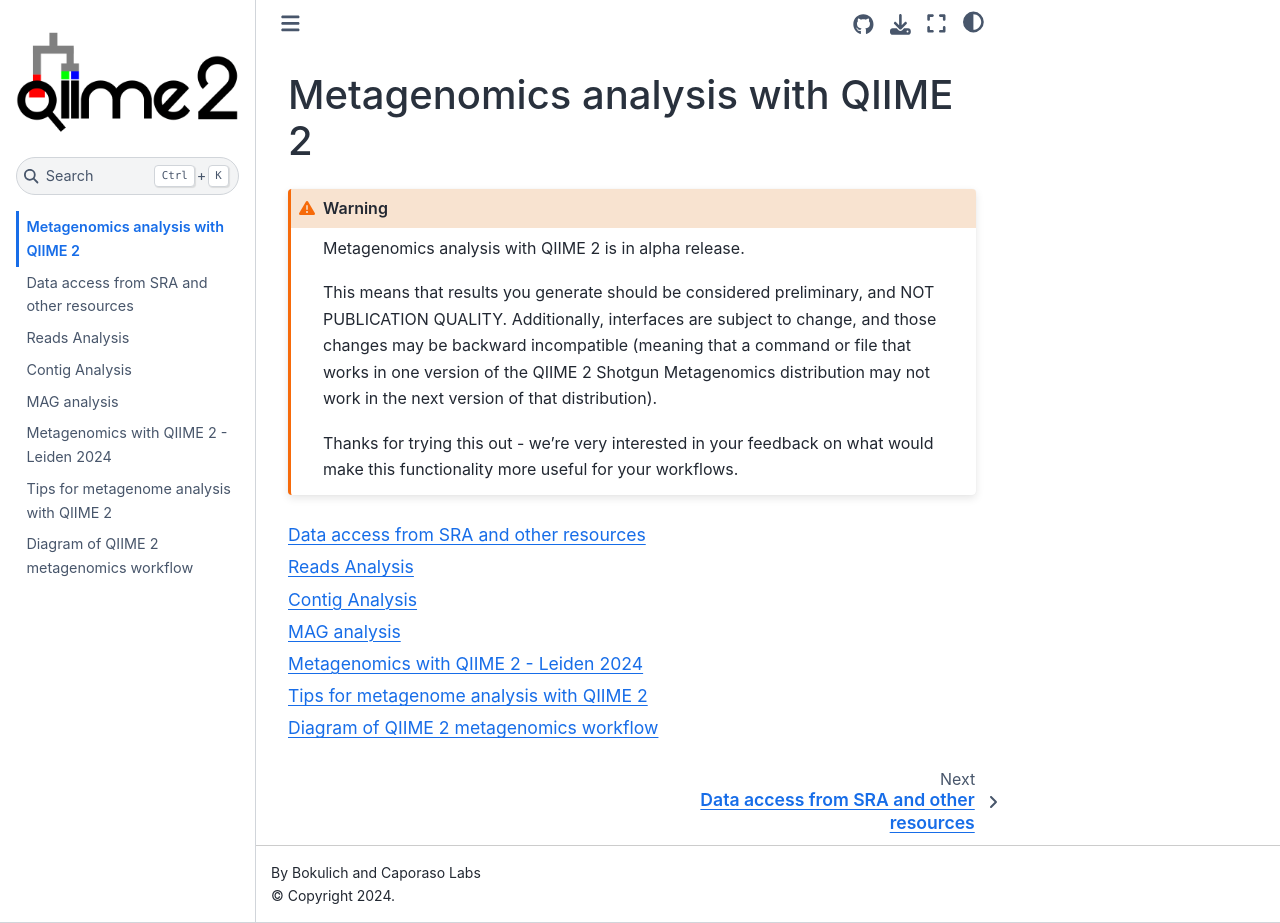
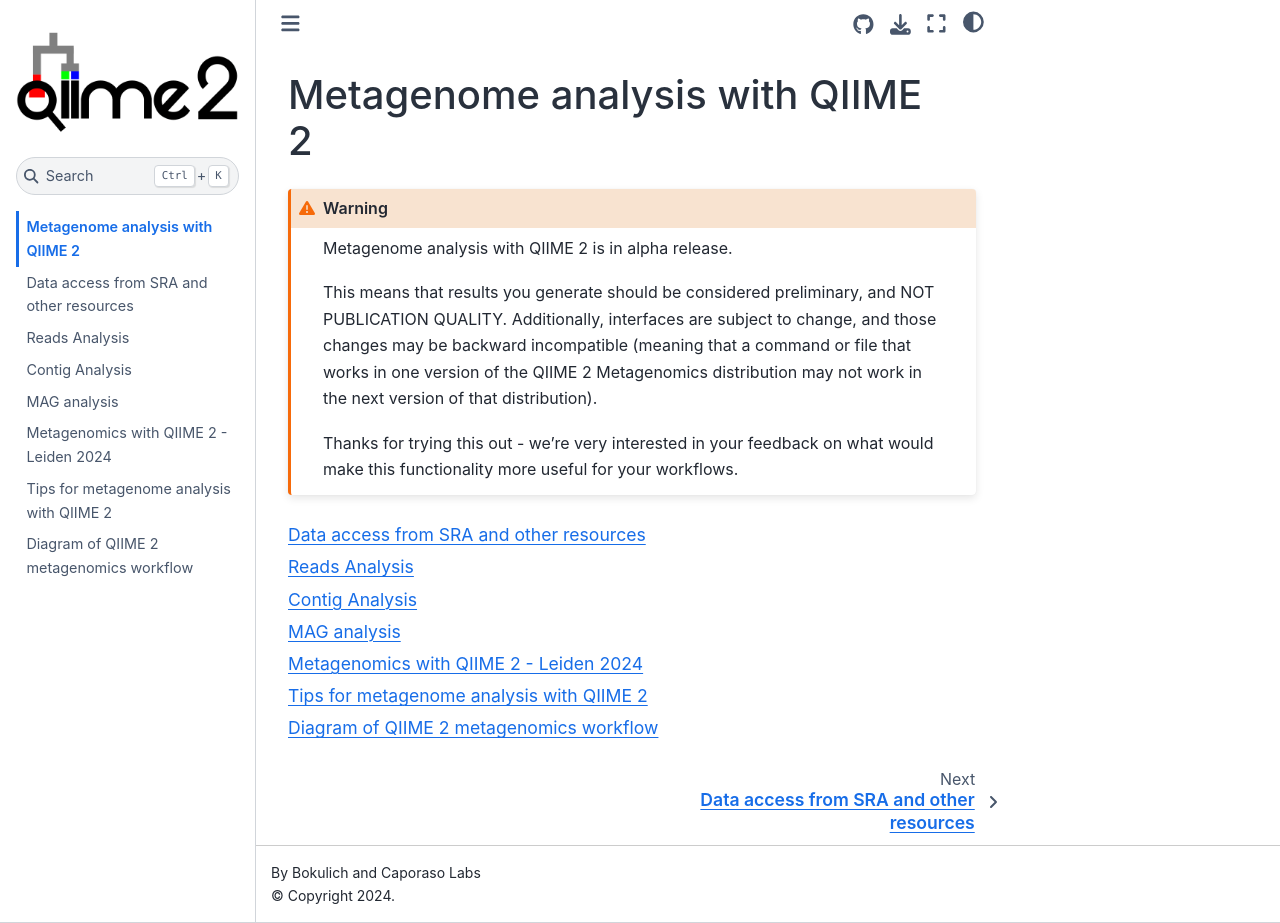
Before and after one commit to caporaso-lab/q2-books, a Jupyter Book: the page built from q2-metagenomics/book/intro.md, in a window 1280 px wide and 923 px high. Built offline with Jupyter Book 1.0.4 settings and Sphinx 7.4.7 and the Sphinx Book theme 1.1.4, drawn with Linux system fonts in a browser that asks for light colours.

Commit message:
title change

````diff
--- a/q2-metagenomics/book/_config.yml
+++ b/q2-metagenomics/book/_config.yml
@@ -5,10 +5,10 @@
 
 #######################################################################################
 # Book settings
-title                       : Metagenomics Analysis with QIIME 2  # The title of the book. Will be placed in the left navbar.
-author                      : Bokulich and Caporaso Labs  # The author of the book
-copyright                   : "2024"  # Copyright year to be placed in the footer
-logo                        : logo.png  # A path to the book logo
+title                       : Metagenome analysis with QIIME 2
+author                      : Bokulich and Caporaso Labs
+copyright                   : "2024"
+logo                        : logo.png
 
 execute:
   execute_notebooks: force
--- a/q2-metagenomics/book/intro.md
+++ b/q2-metagenomics/book/intro.md
@@ -1,10 +1,10 @@
-# Metagenomics analysis with QIIME 2
+# Metagenome analysis with QIIME 2
 
 ```{warning}
-Metagenomics analysis with QIIME 2 is in alpha release.
+Metagenome analysis with QIIME 2 is in alpha release.
 
 This means that results you generate should be considered preliminary, and NOT PUBLICATION QUALITY.
-Additionally, interfaces are subject to change, and those changes may be backward incompatible (meaning that a command or file that works in one version of the QIIME 2 Shotgun Metagenomics distribution may not work in the next version of that distribution).
+Additionally, interfaces are subject to change, and those changes may be backward incompatible (meaning that a command or file that works in one version of the QIIME 2 Metagenomics distribution may not work in the next version of that distribution).
 
 Thanks for trying this out - we're very interested in your feedback on what would make this functionality more useful for your workflows.
 ```
````
